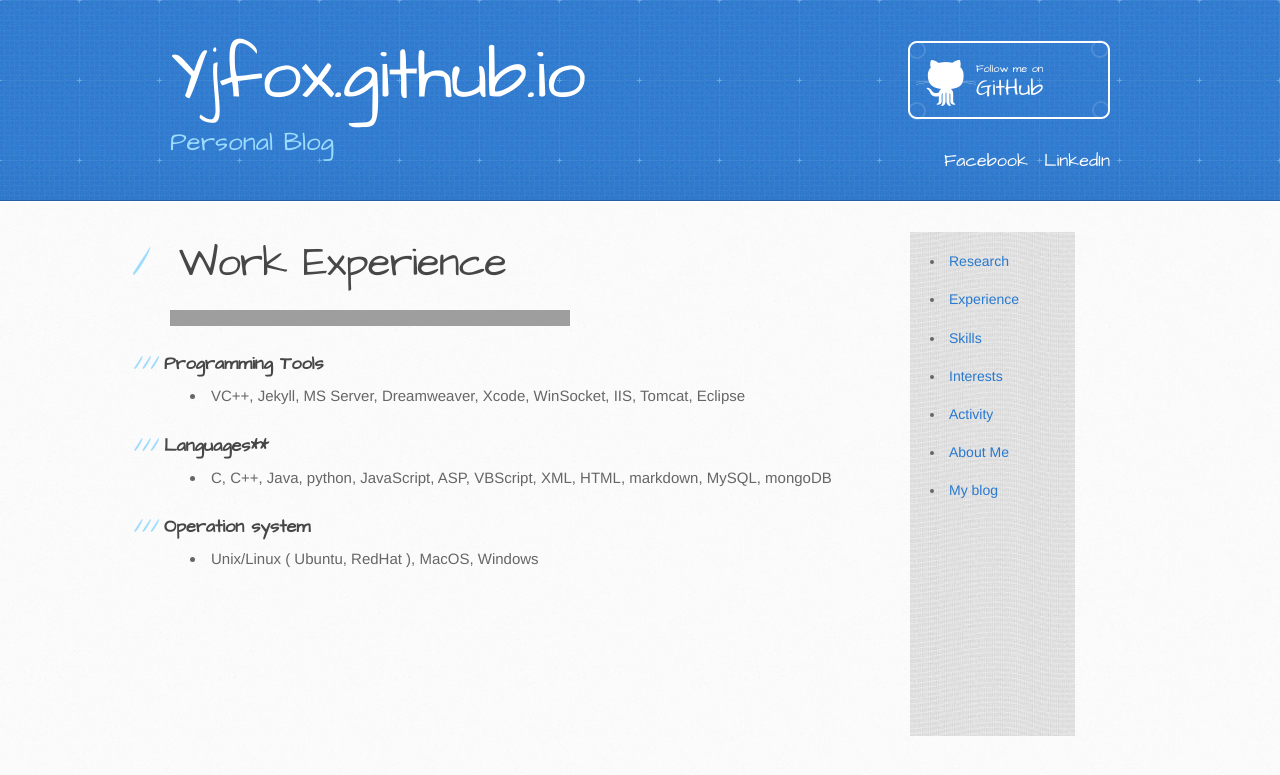
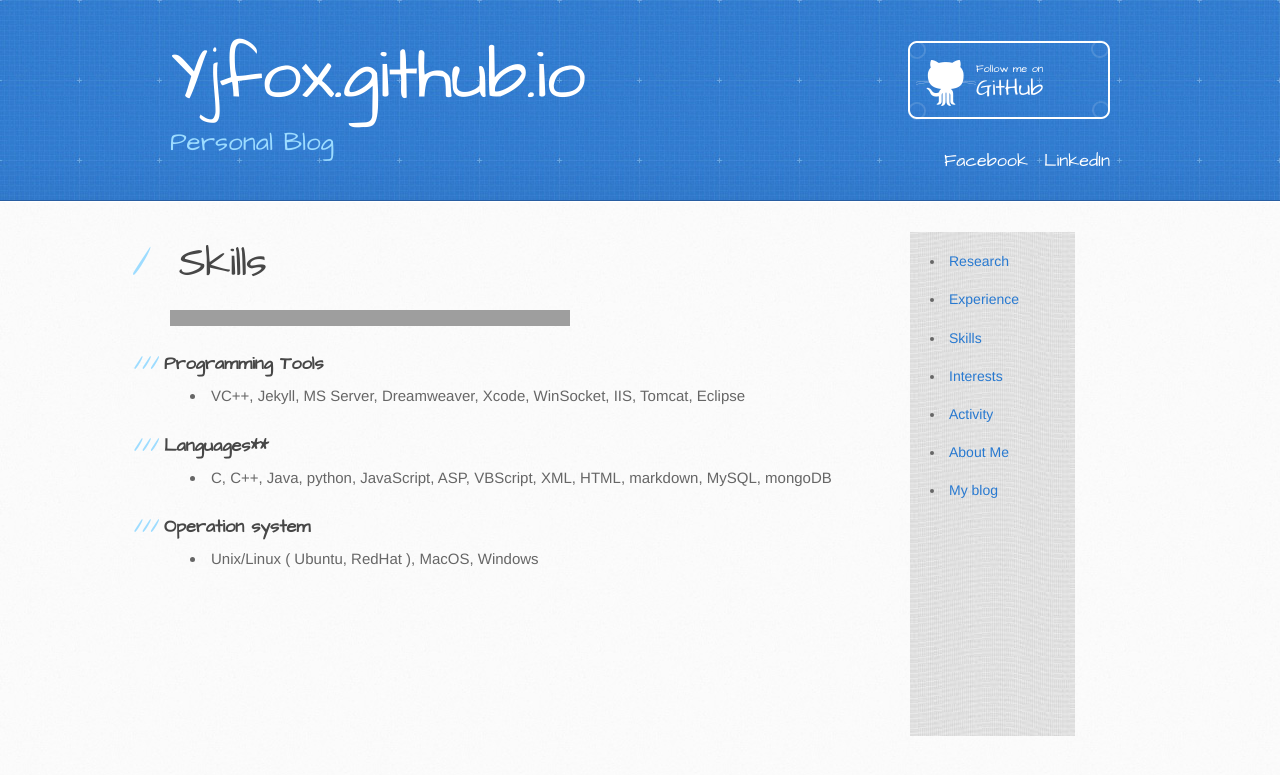
Before and after one commit to yjfox/yjfox.github.io, a Jekyll site: the page built from skills.md, in a window 1280 px wide, cut to the strip 0-775 px from the top of the page. Built offline with Jekyll 4.4.1, drawn with Linux system fonts in a browser that asks for light colours; Markdown is read by kramdown in place of the engine named in the settings; grey boxes are pictures that could not be loaded.

Commit message:
Update skills.md

```diff
--- a/skills.md
+++ b/skills.md
@@ -3,7 +3,7 @@ layout: default
 title: Research Experience
 ---
 
-<h1> Work Experience </h1>
+<h1> Skills </h1>
 *****************
 ###Programming Tools
 - VC++, Jekyll, MS Server, Dreamweaver, Xcode, WinSocket, IIS, Tomcat, Eclipse
```
